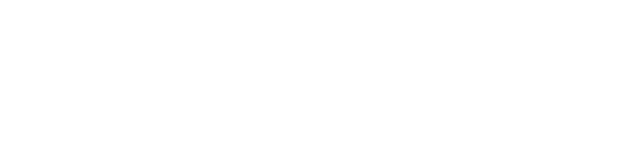
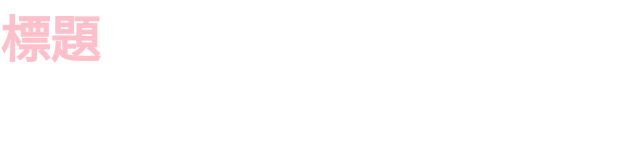
Before and after one commit to lungggg/Github0602-2, a plain HTML site: page index.html in a window 1280 px wide. Shown: the whole page, without its empty margins (0-640 px from the left). Drawn offline with Linux system fonts and the light colour scheme.

```diff
--- a/css/all.css
+++ b/css/all.css
@@ -7,3 +7,7 @@ body{
 html {
     padding: 0;
 }
+h1{
+    font-size: 50px;
+    color: pink;
+}
--- a/index.html
+++ b/index.html
@@ -7,6 +7,6 @@
     <title>Document</title>
 </head>
 <body>
-
+    <h1>標題</h1>
 </body>
 </html>
```
